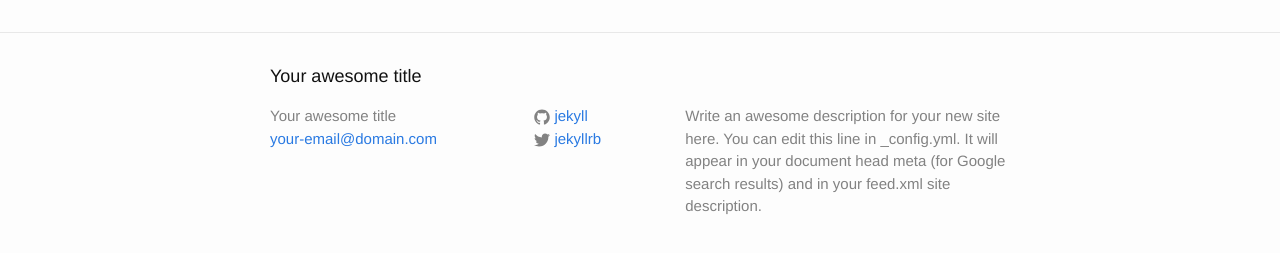
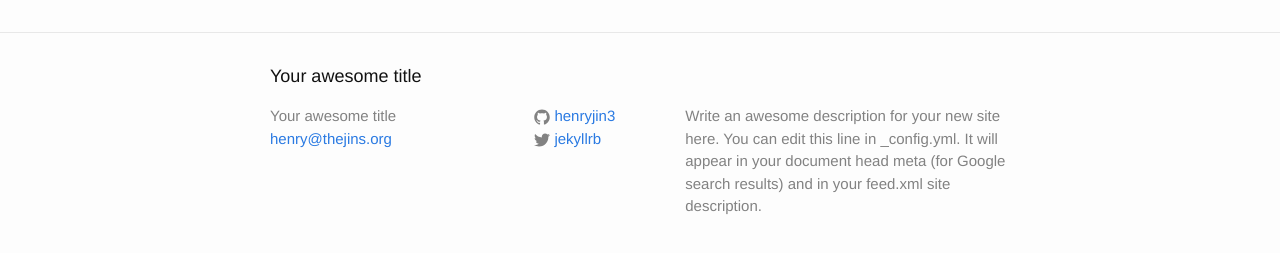
Before and after one commit to henryjin3/henryjin3.github.io, a Jekyll site: the page built from index.html, in a window 1280 px wide. Shown: the part 174-427 px from the top of the page. Built offline with Jekyll 4.4.1, drawn with Linux system fonts in a browser that asks for light colours.

Commit message:
Update email and github username

```diff
--- a/_config.yml
+++ b/_config.yml
@@ -1,6 +1,6 @@
 # Site settings
 title: Your awesome title
-email: your-email@domain.com
+email: henry@thejins.org
 description: > # this means to ignore newlines until "baseurl:"
   Write an awesome description for your new site here. You can edit this
   line in _config.yml. It will appear in your document head meta (for
@@ -8,7 +8,7 @@ description: > # this means to ignore newlines until "baseurl:"
 baseurl: "" # the subpath of your site, e.g. /blog/
 url: "http://yourdomain.com" # the base hostname & protocol for your site
 twitter_username: jekyllrb
-github_username:  jekyll
+github_username:  henryjin3
 
 # Build settings
 markdown: kramdown
```
